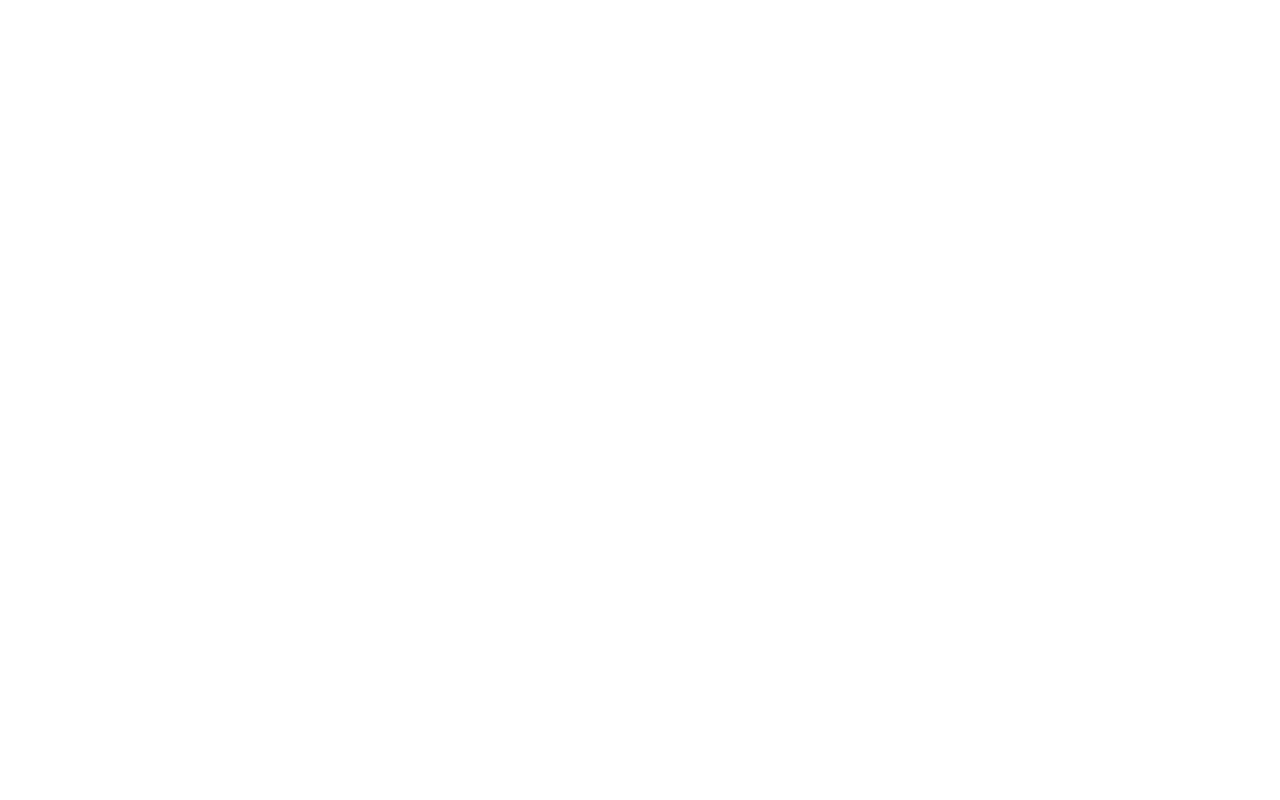
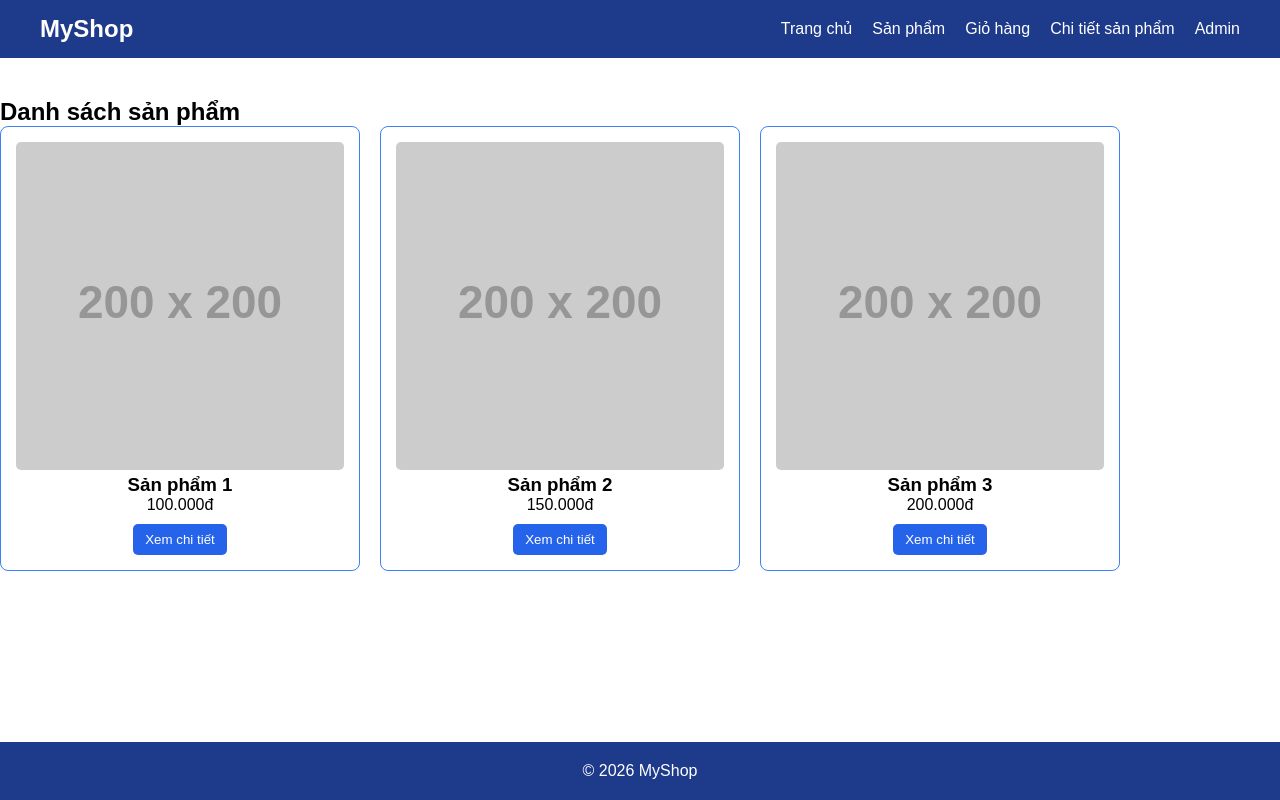
Before and after one commit to ameliabradley0109-rgb/bai-tap-WAD, a plain HTML site: page customer/products.html in a window 1280 px wide. Drawn offline with Linux system fonts and the light colour scheme; placeholder pictures from the web are drawn by us.

Commit message:
update code moi

```diff
--- a/css/main.css
+++ b/css/main.css
@@ -98,8 +98,11 @@
 
 /* FOOTER */
 .footer {
+    width:100%;
     background: #1e3a8a;
     color: white;
     text-align: center;
     padding: 20px 0;
+    bottom:0px;
+    position:fixed;
 }
--- a/customer/cart.html
+++ b/customer/cart.html
@@ -0,0 +1,59 @@
+<!DOCTYPE html>
+<html lang="vi">
+<head>
+    <meta charset="UTF-8">
+    <meta name="viewport" content="width=device-width, initial-scale=1.0">
+    <title>Giỏ hàng</title>
+    <link rel="stylesheet" href="../css/main.css">
+</head>
+<body>
+
+<header class="header">
+    <div class="container">
+        <h1 class="logo">MyShop</h1>
+        <nav class="nav">
+                <ul>
+                    <li><a href="index.html">Trang chủ</a></li>
+                    <li><a href="products.html">Sản phẩm</a></li>
+                    <li><a href="cart.html">Giỏ hàng</a></li>
+                    <li><a href="product-detail.html">Chi tiết sản phẩm</a></li>
+                    <li><a href="../admin/dashboard.html">Admin</a></li>
+                </ul>
+            </nav>
+    </div>
+
+</header>
+
+<main class="container main-content">
+    <h2>Giỏ hàng</h2>
+
+    <table border="1" width="100%" cellpadding="10">
+        <tr>
+            <th>Sản phẩm</th>
+            <th>Giá</th>
+            <th>Số lượng</th>
+            <th>Tổng</th>
+        </tr>
+
+        <tr>
+            <td>Sản phẩm 1</td>
+            <td>100.000đ</td>
+            <td>1</td>
+            <td>100.000đ</td>
+        </tr>
+
+        <tr>
+            <td colspan="3"><b>Tổng tiền</b></td>
+            <td><b>100.000đ</b></td>
+        </tr>
+    </table>
+</main>
+
+<footer class="footer">
+    <div class="container">
+        <p>© 2026 MyShop</p>
+    </div>
+</footer>
+
+</body>
+</html>
--- a/customer/products.html
+++ b/customer/products.html
@@ -0,0 +1,60 @@
+<!DOCTYPE html>
+<html lang="vi">
+<head>
+    <meta charset="UTF-8">
+    <meta name="viewport" content="width=device-width, initial-scale=1.0">
+    <title>Sản phẩm</title>
+    <link rel="stylesheet" href="../css/main.css">
+</head>
+<body>
+
+<header class="header">
+    <div class="container">
+        <h1 class="logo">MyShop</h1>
+        <nav class="nav">
+                <ul>
+                    <li><a href="index.html">Trang chủ</a></li>
+                    <li><a href="products.html">Sản phẩm</a></li>
+                    <li><a href="cart.html">Giỏ hàng</a></li>
+                    <li><a href="product-detail.html">Chi tiết sản phẩm</a></li>
+                    <li><a href="../admin/dashboard.html">Admin</a></li>
+                </ul>
+            </nav>
+    </div>
+</header>
+
+<main class="container main-content">
+    <h2>Danh sách sản phẩm</h2>
+
+    <div class="product-list">
+        <div class="product-card">
+            <img src="https://via.placeholder.com/200">
+            <h3>Sản phẩm 1</h3>
+            <p>100.000đ</p>
+            <a href="product-detail.html"><button>Xem chi tiết</button></a>
+        </div>
+
+        <div class="product-card">
+            <img src="https://via.placeholder.com/200">
+            <h3>Sản phẩm 2</h3>
+            <p>150.000đ</p>
+            <a href="product-detail.html"><button>Xem chi tiết</button></a>
+        </div>
+
+        <div class="product-card">
+            <img src="https://via.placeholder.com/200">
+            <h3>Sản phẩm 3</h3>
+            <p>200.000đ</p>
+            <a href="product-detail.html"><button>Xem chi tiết</button></a>
+        </div>
+    </div>
+</main>
+
+<footer class="footer">
+    <div class="container">
+        <p>© 2026 MyShop</p>
+    </div>
+</footer>
+
+</body>
+</html>
```
Also changed, not shown: customer/index.html (+1 -1 lines), customer/product-detail.html (+46 -0 lines).
